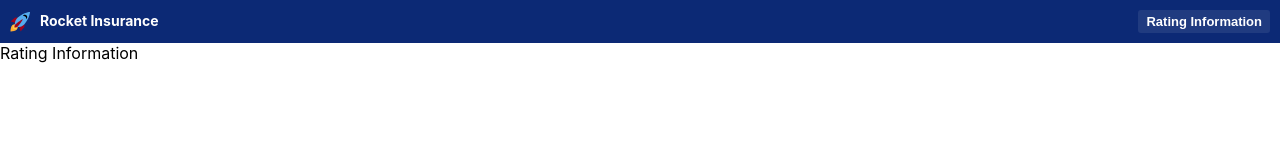
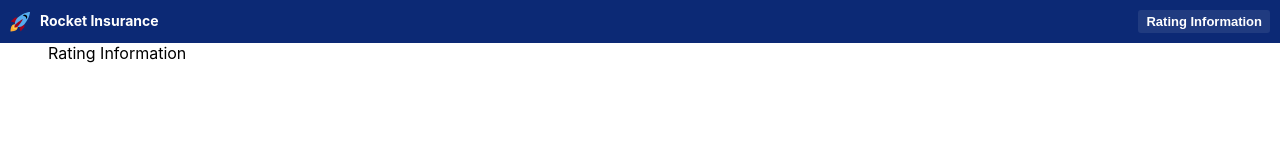
Before and after one commit to AshesOfOwls/rocket-insurance, a React (Create React App) app: page /rating in a window 1280 px wide. Shown: the top 160 px of the page. Built offline with nearby package versions, Linux system fonts and the light colour scheme; what apollo-link-rest would draw is missing.

Commit message:
Add react-flexbox-grid to Layout

```diff
--- a/package.json
+++ b/package.json
@@ -29,6 +29,7 @@
     "randomcolor": "^0.6.2",
     "react": "^17.0.2",
     "react-dom": "^17.0.2",
+    "react-flexbox-grid": "^2.1.2",
     "react-router-dom": "6",
     "react-scripts": "4.0.3",
     "typescript": "^4.1.2",
--- a/src/App/Layout/index.tsx
+++ b/src/App/Layout/index.tsx
@@ -1,7 +1,7 @@
 import { Outlet } from "react-router-dom";
 import StyleProvider from 'App/StyleProvider';
 import Header from './Header';
-
+import { Grid, Row, Col } from 'react-flexbox-grid';
 
 export interface LayoutProps {}
 
@@ -9,7 +9,13 @@ const Layout = (props: LayoutProps) => (
   <StyleProvider>
     <Header />
 
-    <Outlet />
+    <Grid>
+      <Row>
+        <Col>
+          <Outlet />
+        </Col>
+      </Row>
+    </Grid>
   </StyleProvider>
 );
 
```
Also changed, not shown: 1 other file (tests, documents, lock files or other folders).
